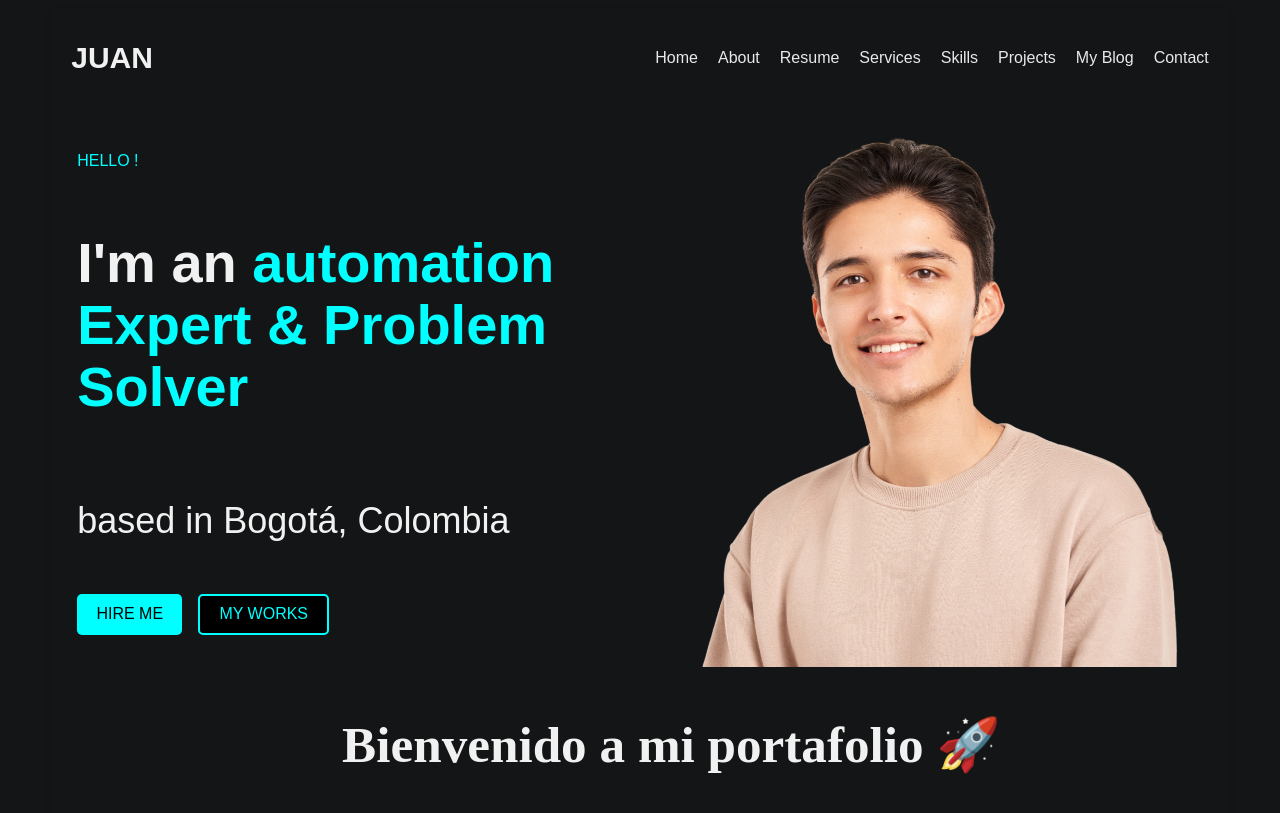
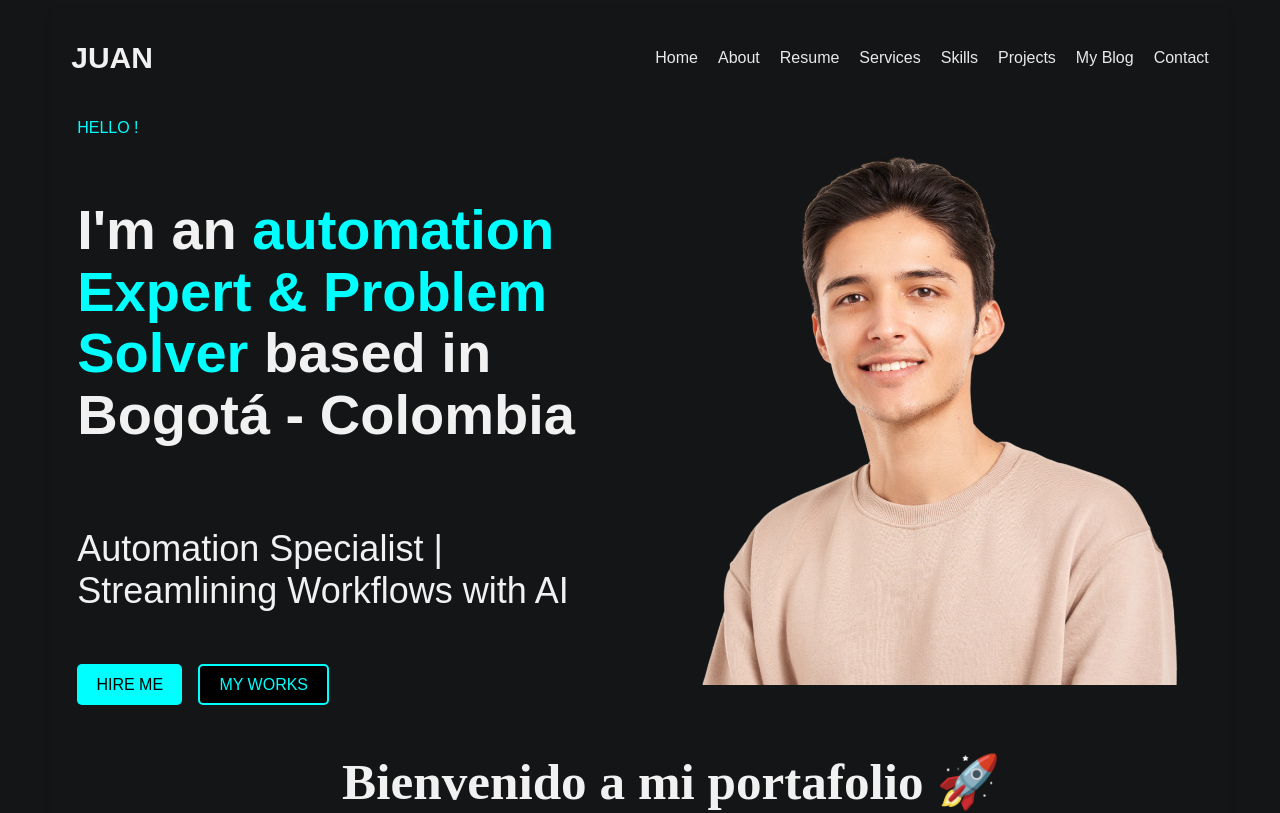
Before and after one commit to juanchovg1/mi-portafolio-frontend, a React (Vite) app: page / in a window 1280 px wide. Shown: the top 813 px of the page. Built offline with nearby package versions, Linux system fonts and the light colour scheme.

Commit message:
Update ProfileSection.jsx: modify descriptions for clarity and consistency

```diff
--- a/src/components/ProfileSection.jsx
+++ b/src/components/ProfileSection.jsx
@@ -7,11 +7,11 @@ const ProfileSection = () => {
     const texts = [
         {
             name: "I'm <span className='name-highlight' style='color: #00FFFF;'>Juan Villota</span>",
-            description: "Automation Specialist | Streamlining Workflows in Construction and Beyond"
+            description: "AAutomation Specialist | Streamlining Workflows with AI"
         },
         {
-            name: "I'm an <span className='name-highlight' style='color: #00FFFF;'>automation Expert & Problem Solver</span>",
-            description: "based in Bogotá, Colombia"
+            name: "I'm an <span className='name-highlight' style='color: #00FFFF;'>automation Expert & Problem Solver</span> based in Bogotá - Colombia",
+            description: "Automation Specialist | Streamlining Workflows with AI"
         }
     ];
 
```
